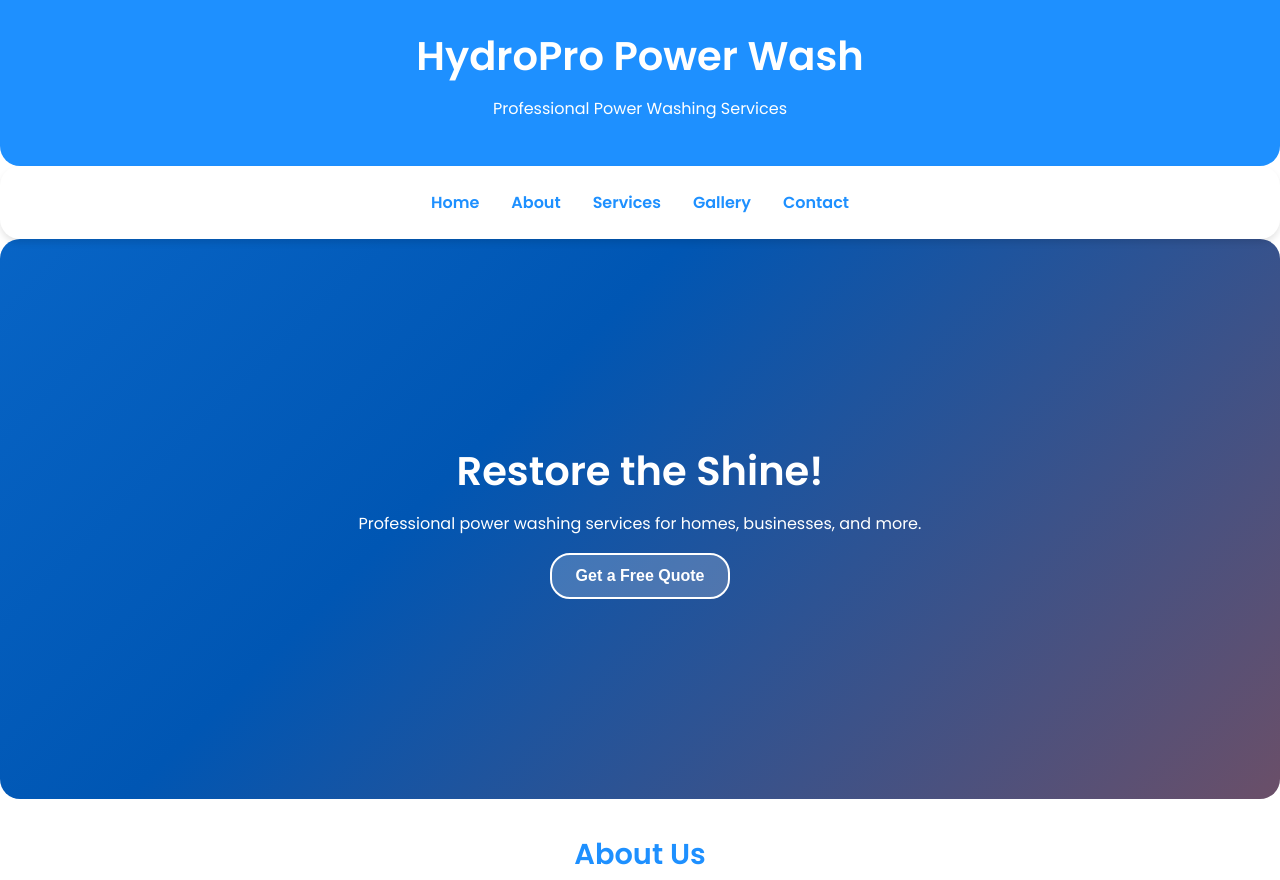
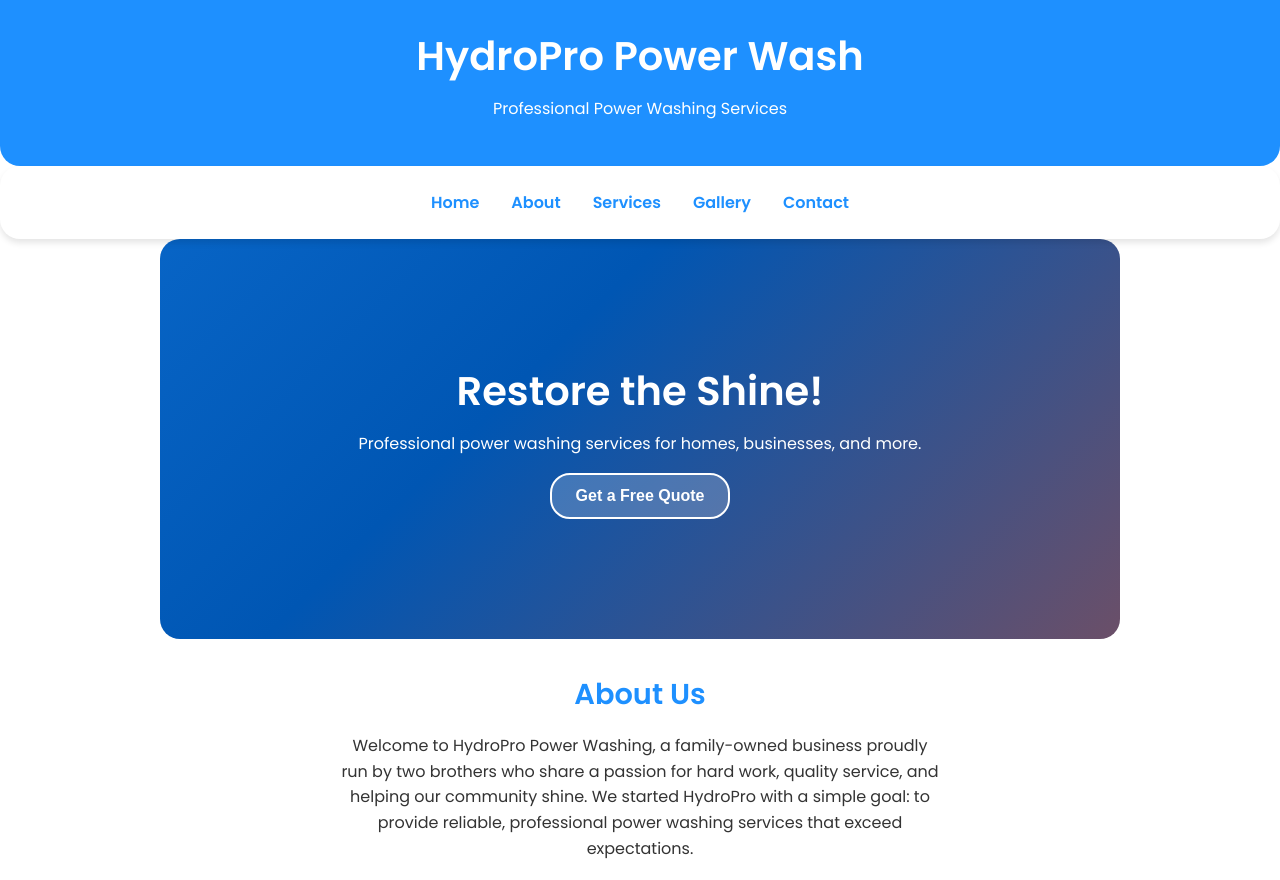
Before and after one commit to Jhindes/PowerWash, a plain HTML site: page index.html in a window 1280 px wide. Shown: the top 880 px of the page. Drawn offline with Linux system fonts and the light colour scheme.

Commit message:
Update index.html

```diff
--- a/index.html
+++ b/index.html
@@ -61,7 +61,9 @@
             flex-direction: column;
             justify-content: center;
             align-items: center;
-            height: 70vh;
+            height: 50vh;
+            width: 75%; /* Limit the width to 75% */
+            margin: 0 auto; /* Center the element horizontally */
             background: linear-gradient(135deg, #1e90ff, #0056b3, #ff4500);
             background-size: 300% 300%;
             animation: gradient 8s ease infinite;
```
